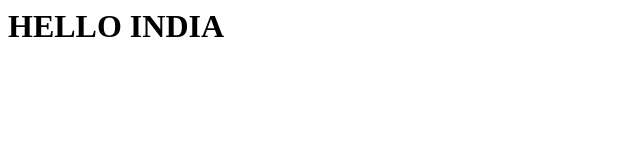
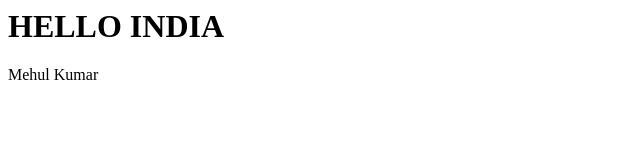
Before and after one commit to mehulkr9/project1, a plain HTML site: page index.html in a window 1280 px wide. Shown: the full height of the page, 0-640 px from the left. Drawn offline with Linux system fonts and the light colour scheme.

Commit message:
new update

```diff
--- a/index.html
+++ b/index.html
@@ -1 +1,2 @@
 <h1>HELLO INDIA</h1>
+<p>Mehul Kumar</p>
```
